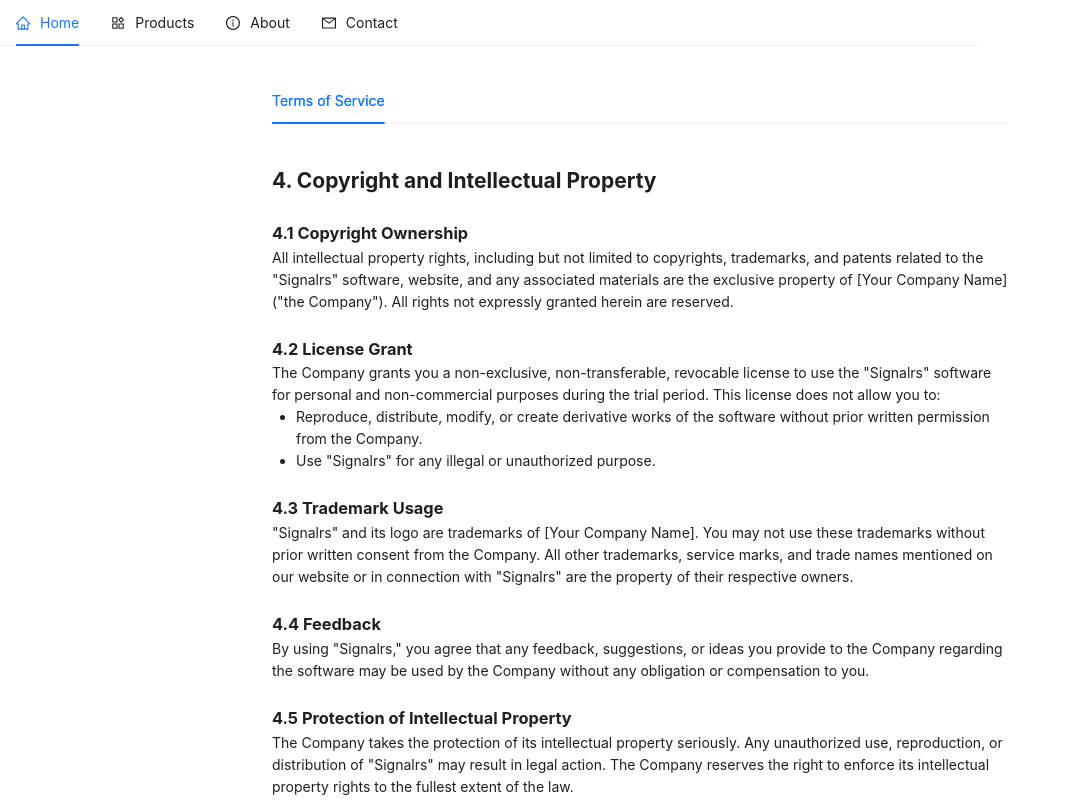
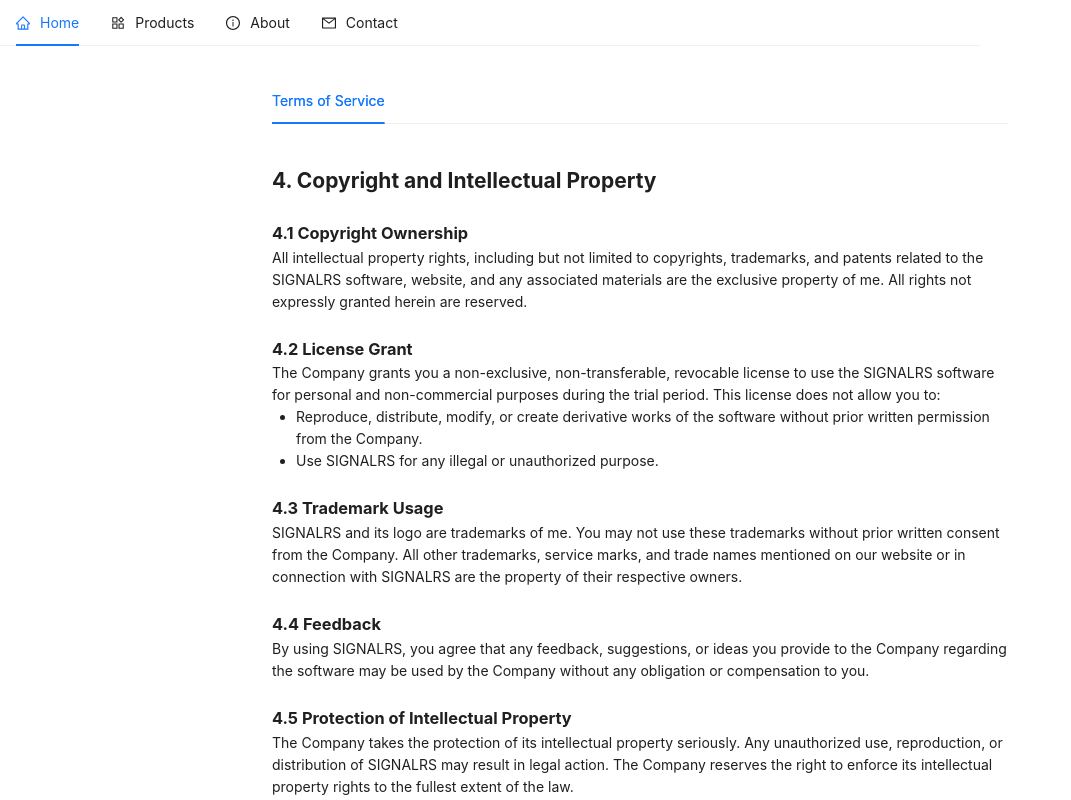
Before and after one commit to sui-ring/produsts-web-nextjs, a Next.js app: page /about in a window 1280 px wide. Shown: the top 800 px of the page, without its empty margins (0-1071 px from the left). Built offline with nearby package versions, Linux system fonts and the light colour scheme.

Commit message:
remove errors

```diff
--- a/src/app/about/page.tsx
+++ b/src/app/about/page.tsx
@@ -10,36 +10,36 @@
 
                 <h3>4.1 Copyright Ownership</h3>
                 <p>
-                    All intellectual property rights, including but not limited to copyrights, trademarks, and patents related to the "Signalrs" software, website, and any associated materials are the exclusive property of [Your Company Name] ("the Company"). All rights not expressly granted herein are reserved.
+                    All intellectual property rights, including but not limited to copyrights, trademarks, and patents related to the SIGNALRS software, website, and any associated materials are the exclusive property of me. All rights not expressly granted herein are reserved.
                 </p>
 
                 <h3>4.2 License Grant</h3>
                 <p>
-                    The Company grants you a non-exclusive, non-transferable, revocable license to use the "Signalrs" software for personal and non-commercial purposes during the trial period. This license does not allow you to:
+                    The Company grants you a non-exclusive, non-transferable, revocable license to use the SIGNALRS software for personal and non-commercial purposes during the trial period. This license does not allow you to:
                 </p>
                 <ul>
                     <li>Reproduce, distribute, modify, or create derivative works of the software without prior written permission from the Company.</li>
-                    <li>Use "Signalrs" for any illegal or unauthorized purpose.</li>
+                    <li>Use SIGNALRS for any illegal or unauthorized purpose.</li>
                 </ul>
 
                 <h3>4.3 Trademark Usage</h3>
                 <p>
-                    "Signalrs" and its logo are trademarks of [Your Company Name]. You may not use these trademarks without prior written consent from the Company. All other trademarks, service marks, and trade names mentioned on our website or in connection with "Signalrs" are the property of their respective owners.
+                    SIGNALRS and its logo are trademarks of me. You may not use these trademarks without prior written consent from the Company. All other trademarks, service marks, and trade names mentioned on our website or in connection with SIGNALRS are the property of their respective owners.
                 </p>
 
                 <h3>4.4 Feedback</h3>
                 <p>
-                    By using "Signalrs," you agree that any feedback, suggestions, or ideas you provide to the Company regarding the software may be used by the Company without any obligation or compensation to you.
+                    By using SIGNALRS, you agree that any feedback, suggestions, or ideas you provide to the Company regarding the software may be used by the Company without any obligation or compensation to you.
                 </p>
 
                 <h3>4.5 Protection of Intellectual Property</h3>
                 <p>
-                    The Company takes the protection of its intellectual property seriously. Any unauthorized use, reproduction, or distribution of "Signalrs" may result in legal action. The Company reserves the right to enforce its intellectual property rights to the fullest extent of the law.
+                    The Company takes the protection of its intellectual property seriously. Any unauthorized use, reproduction, or distribution of SIGNALRS may result in legal action. The Company reserves the right to enforce its intellectual property rights to the fullest extent of the law.
                 </p>
 
                 <h3>4.6 Changes to Terms</h3>
                 <p>
-                    The Company may update this "Copyright and Intellectual Property" section from time to time. Changes will be effective immediately upon posting on our website. Your continued use of "Signalrs" following any changes constitutes your acceptance of those changes.
+                    The Company may update this &quot;Copyright and Intellectual Property&quot; section from time to time. Changes will be effective immediately upon posting on our website. Your continued use of SIGNALRS following any changes constitutes your acceptance of those changes.
                 </p>
             </>
         )
--- a/src/app/components/header.tsx
+++ b/src/app/components/header.tsx
@@ -3,7 +3,7 @@
 import Link from "next/link";
 import { useState } from "react";
 import { MenuItemType } from "antd/es/menu/interface";
-import { HomeOutlined, InfoCircleOutlined, ProductOutlined, MailOutlined, ReadOutlined } from "@ant-design/icons";
+import { HomeOutlined, InfoCircleOutlined, ProductOutlined, MailOutlined } from "@ant-design/icons";
 
 const items: MenuItemType[] = [
     {
@@ -40,16 +40,11 @@
 const Navibar = () => {
     const [current, setCurrent] = useState("home");
 
-    const handleClick = (e: any) => {
-        console.log("click ", e);
-        setCurrent(e.key);
-    }
-
     return (
         <>
             <Menu
                 mode="horizontal"
-                onClick={handleClick}
+                onClick={(e) => setCurrent(e.key)}
                 defaultSelectedKeys={[current]}
                 items={items}
                 style={{ flex: 1, width: 980 }}
--- a/src/app/contact/page.tsx
+++ b/src/app/contact/page.tsx
@@ -1,4 +1,4 @@
-import { Button, Col, Flex, List, Row } from "antd";
+import { Button, Col, Flex, Row } from "antd";
 import { EMAIL } from "../const";
 import Link from "next/link";
 
--- a/src/app/trial/page.tsx
+++ b/src/app/trial/page.tsx
@@ -1,7 +1,7 @@
 const Trial = () => {
     return (
         <>
-            <iframe src="https://docs.google.com/forms/d/e/1FAIpQLSdPQuJhO5zNdbs9FCfw2ClvrwAkiSf9S2TUm7OoUfNUN_F36g/viewform?embedded=true" width="100%" height="1600" frameborder="0" marginheight="0" marginwidth="0">Loading…</iframe>
+            <iframe src="https://docs.google.com/forms/d/e/1FAIpQLSdPQuJhO5zNdbs9FCfw2ClvrwAkiSf9S2TUm7OoUfNUN_F36g/viewform?embedded=true" width="100%" height="1600" >Loading…</iframe>
         </>
     )
 }
```
Also changed, not shown: src/app/components/footer.tsx (+1 -6 lines), src/app/components/products-list.tsx (+3 -4 lines), src/app/products/signalrs/page.tsx (+6 -6 lines).
